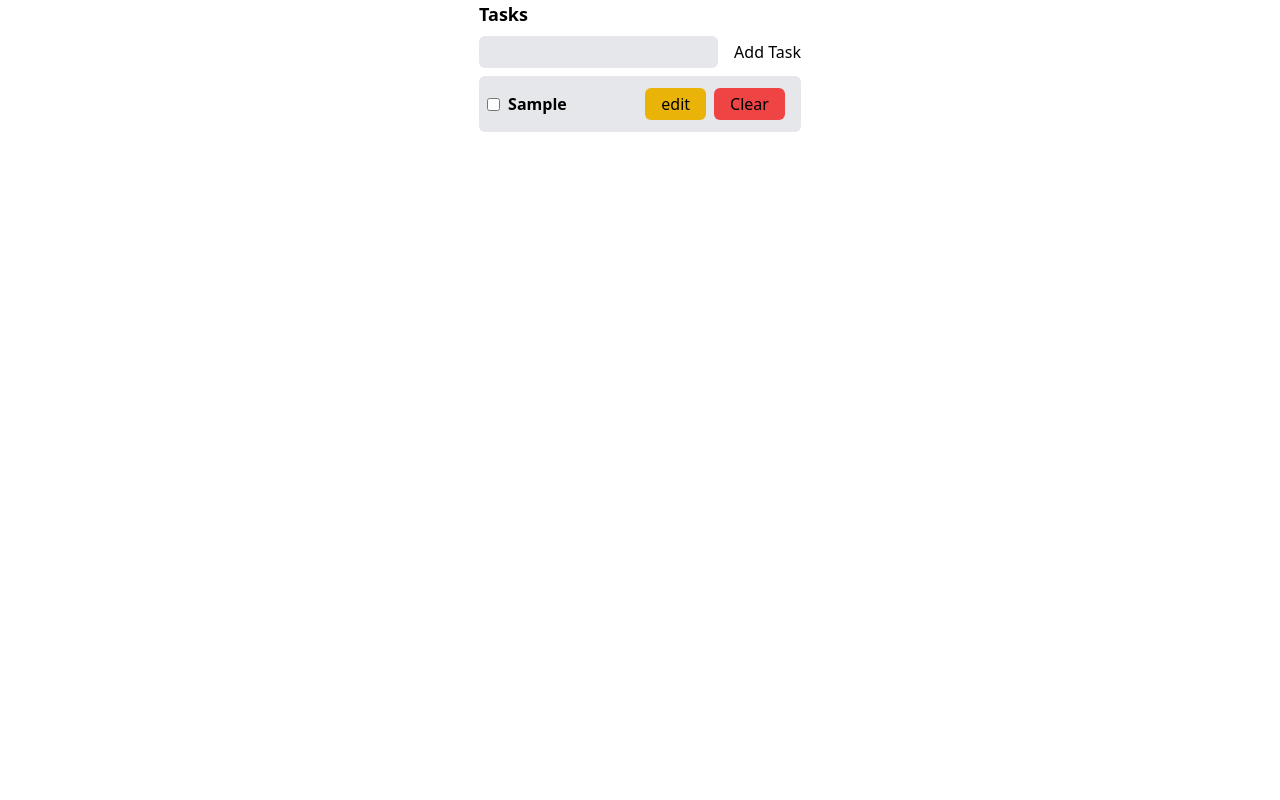
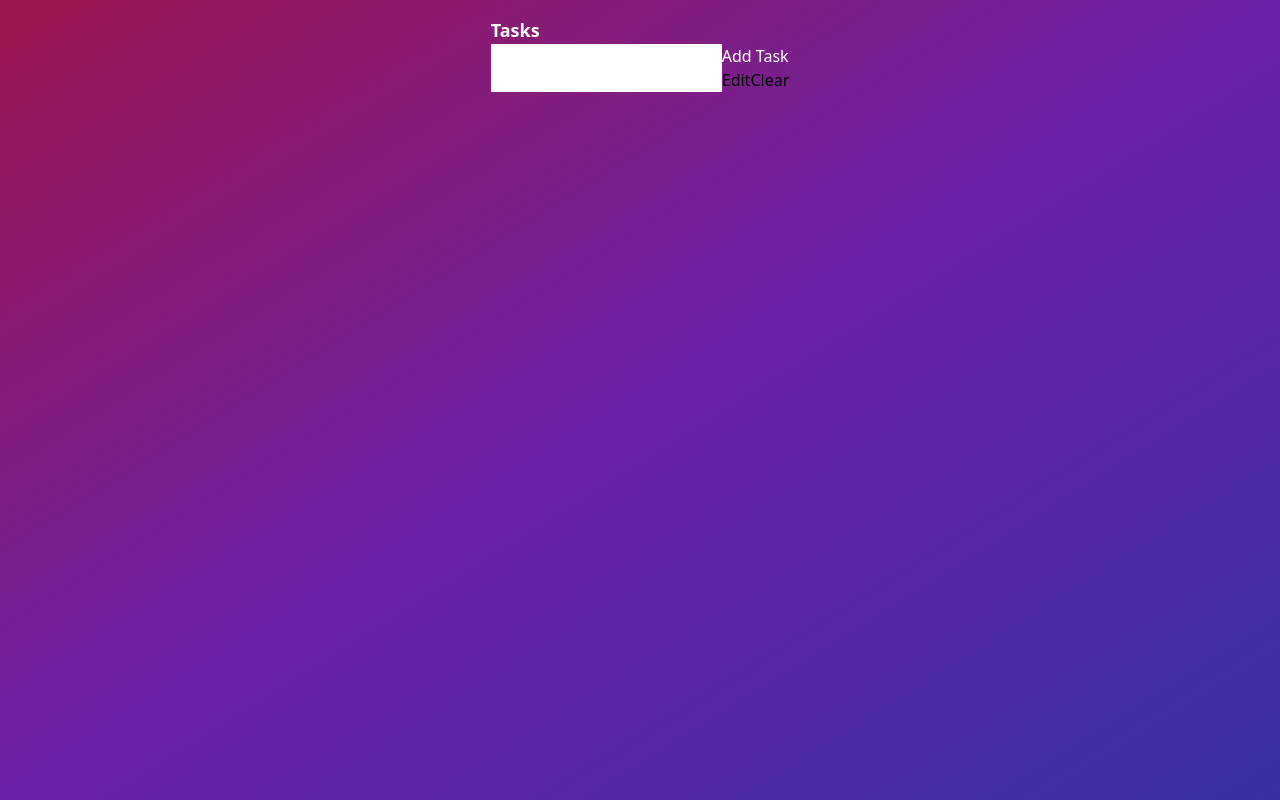
Before and after one commit to JiunJieLin/React-todoList-2, a React (Vite) app: page / in a window 1280 px wide. Both pictures are taken after typing "Sample" into the empty fields and a click on the button "Add Task". Built offline with nearby package versions, Linux system fonts and the light colour scheme.

Commit message:
other type of code

```diff
--- a/package.json
+++ b/package.json
@@ -7,6 +7,8 @@
     "preview": "vite preview"
   },
   "dependencies": {
+    "@radix-ui/react-icons": "^1.3.0",
+    "classnames": "^2.3.2",
     "react": "^17.0.2",
     "react-dom": "^17.0.2"
   },
--- a/src/App.jsx
+++ b/src/App.jsx
@@ -1,49 +1,12 @@
 import TodoList from "./components/TodoList";
-import AddTodo from "./components/AddTodo";
-import { useState } from "react";
+
 const Home = () => {
-  const [todos, setTodos] = useState([]);
-  const [editingIndex, setEditingIndex] = useState(-1);
-  const [editedValue, setEditedValue] = useState("");
-
-  const onAdd = (value) => {
-    const newArray = [...todos, value];
-    setTodos(newArray);
-  };
-  const onEditTodo = (index, editedValue) => {
-    if (index === editingIndex) {
-      const newTodo = [...todos];
-      newTodo[index] = editedValue;
-      setTodos(newTodo);
-      setEditingIndex(-1);
-      setEditedValue("");
-    } else {
-      setEditingIndex(index);
-    }
-  };
-
-  const handleDelete = (index) => {
-    const newArray = [...todos];
-    newArray.splice(index, 1);
-    setTodos(newArray);
-  };
   return (
-    <div className="flex max-w-full flex-col items-center">
-      <div className="mx-auto flex  flex-col gap-2">
-        <p className="text-lg font-bold">Tasks</p>
-        <AddTodo onAdd={onAdd} />
-        <TodoList
-          todos={todos}
-          handleDelete={handleDelete}
-          onEditTodo={onEditTodo}
-          editingIndex={editingIndex}
-          setEditingIndex={setEditingIndex}
-          setEditedValue={setEditedValue}
-          editedValue={editedValue}
-        />
+    <div className="flex min-h-screen flex-col items-center bg-gradient-to-br from-pink-800 via-purple-800 to-indigo-800 p-4">
+      <div className="">
+        <TodoList />
       </div>
     </div>
   );
 };
-
 export default Home;
--- a/src/components/AddTodo.jsx
+++ /dev/null
@@ -1,23 +0,0 @@
-import { useState } from "react";
-
-const AddTodo = ({ onAdd }) => {
-  const [newInput, setNewInput] = useState("");
-
-  const handleSubmit = () => {
-    onAdd(newInput);
-    setNewInput("");
-  };
-  return (
-    <div className="flex">
-      <input
-        value={newInput}
-        type="text"
-        className="mr-4 rounded-md bg-gray-200 p-1 focus:outline-blue-600"
-        onChange={(e) => setNewInput(e.target.value)}
-      ></input>
-      <button onClick={handleSubmit}>Add Task</button>
-    </div>
-  );
-};
-
-export default AddTodo;
--- /dev/null
+++ b/src/components/TodoItem.jsx
@@ -0,0 +1,28 @@
+import { useState } from "react";
+// import classNames from "classnames";
+const TodoItems = ({ todo, onToggleEditMode, onDelete, onSave }) => {
+  const [newContent, setNewTodoContent] = useState(todo.content);
+
+  return (
+    <li>
+      {todo.isInEditMode ? (
+        <>
+          <input
+            type="text"
+            value={newContent}
+            onChange={(e) => setNewTodoContent(e.target.value)}
+          ></input>
+          <button onClick={() => onSave(todo.id, newContent)}>Save</button>
+          <button onClick={() => onDelete(todo.id)}>Clear</button>
+        </>
+      ) : (
+        <>
+          <input></input>
+          <button onClick={() => onToggleEditMode(todo.id)}>Edit</button>
+          <button onClick={() => onDelete(todo.id)}>Clear</button>
+        </>
+      )}
+    </li>
+  );
+};
+export default TodoItems;
--- a/src/components/TodoList.jsx
+++ b/src/components/TodoList.jsx
@@ -1,68 +1,69 @@
-const TodoList = ({
-  todos,
-  handleDelete,
-  onEditTodo,
-  editingIndex,
-  setEditingIndex,
-  setEditedValue,
-  editedValue,
-}) => {
+import { useState } from "react";
+import TodoItem from "./TodoItem";
+const TodoList = () => {
+  const [todoItems, setTodoItems] = useState([]);
+  const [newTodoContent, setNewTodoContent] = useState("");
+  const handleAddTodo = (content) => {
+    if (content.trim() !== "") {
+      const newTodo = {
+        id: Date.now(),
+        content: content.trim(),
+        isInEditMode: false,
+      };
+      setTodoItems(todoItems.concat(newTodo));
+      setNewTodoContent("");
+    }
+  };
+  const handleDeleteTodo = (id) => {
+    setTodoItems(todoItems.filter((todo) => todo.id !== id));
+  };
+  const handleToggleEditMode = (id) => {
+    setTodoItems(
+      todoItems.map((todo) =>
+        todo.id === id ? { ...todo, isInEditMode: !todo.isInEditMode } : todo
+      )
+    );
+  };
+  const handleSaveTodo = (id, content) => {
+    setTodoItems(
+      todoItems.map((todo) =>
+        todo.id === id ? { ...todo, content, isInEditMode: false } : todo
+      )
+    );
+  };
+  const handleInputChange = (event) => {
+    setNewTodoContent(event.target.value);
+  };
+  const handleFormSubmit = (event) => {
+    event.preventDefault();
+    handleAddTodo(newTodoContent);
+  };
   return (
     <div>
-      {todos.map((todo, index) => {
-        return (
-          <div
-            key={index}
-            className="relative mb-1 flex items-center rounded-md bg-gray-200 px-2 py-4"
-          >
-            <div className="flex items-center justify-between">
-              <input type="checkbox" className="mr-2"></input>
-              {index === editingIndex ? (
-                <div className=" flex items-center ">
-                  <input
-                    type="text"
-                    value={editedValue}
-                    onChange={(e) => setEditedValue(e.target.value)}
-                    className="rounded-md focus:py-1 focus:outline-blue-600"
-                  />
-                  <button
-                    className="ml-2 rounded-md bg-blue-500 px-4 py-1 "
-                    onClick={() => onEditTodo(index, editedValue)}
-                  >
-                    Save
-                  </button>
-                  <button
-                    className=" m-2 rounded-md bg-red-500 px-4 py-1"
-                    onClick={() => handleDelete(index)}
-                  >
-                    Clear
-                  </button>
-                </div>
-              ) : (
-                <div className=" flex items-center">
-                  <p className="font-bold">{todo}</p>
-                  <div className="absolute right-2 top-1">
-                    <button
-                      className=" top-2 rounded-md bg-yellow-500 px-4 py-1"
-                      onClick={() => setEditingIndex(index)}
-                    >
-                      edit
-                    </button>
-                    <button
-                      className="m-2 rounded-md bg-red-500 px-4 py-1"
-                      onClick={() => handleDelete(index)}
-                    >
-                      Clear
-                    </button>
-                  </div>
-                </div>
-              )}
-            </div>
-          </div>
-        );
-      })}
+      <h1 className="text-lg font-bold text-white">Tasks</h1>
+      <form onSubmit={handleFormSubmit}>
+        <input
+          type="text"
+          value={newTodoContent}
+          onChange={handleInputChange}
+          className="focus:outline-none"
+        ></input>
+        <button type="submit" className="text-white">
+          Add Task
+        </button>
+      </form>
+      <ul>
+        {todoItems.map((todo) => (
+          <TodoItem
+            key={todo.id}
+            todo={todo}
+            onToggleEditMode={handleToggleEditMode}
+            onDelete={handleDeleteTodo}
+            onSave={handleSaveTodo}
+          />
+        ))}
+      </ul>
     </div>
   );
 };
-
 export default TodoList;
```
Also changed, not shown: 1 other file (tests, documents, lock files or other folders).
